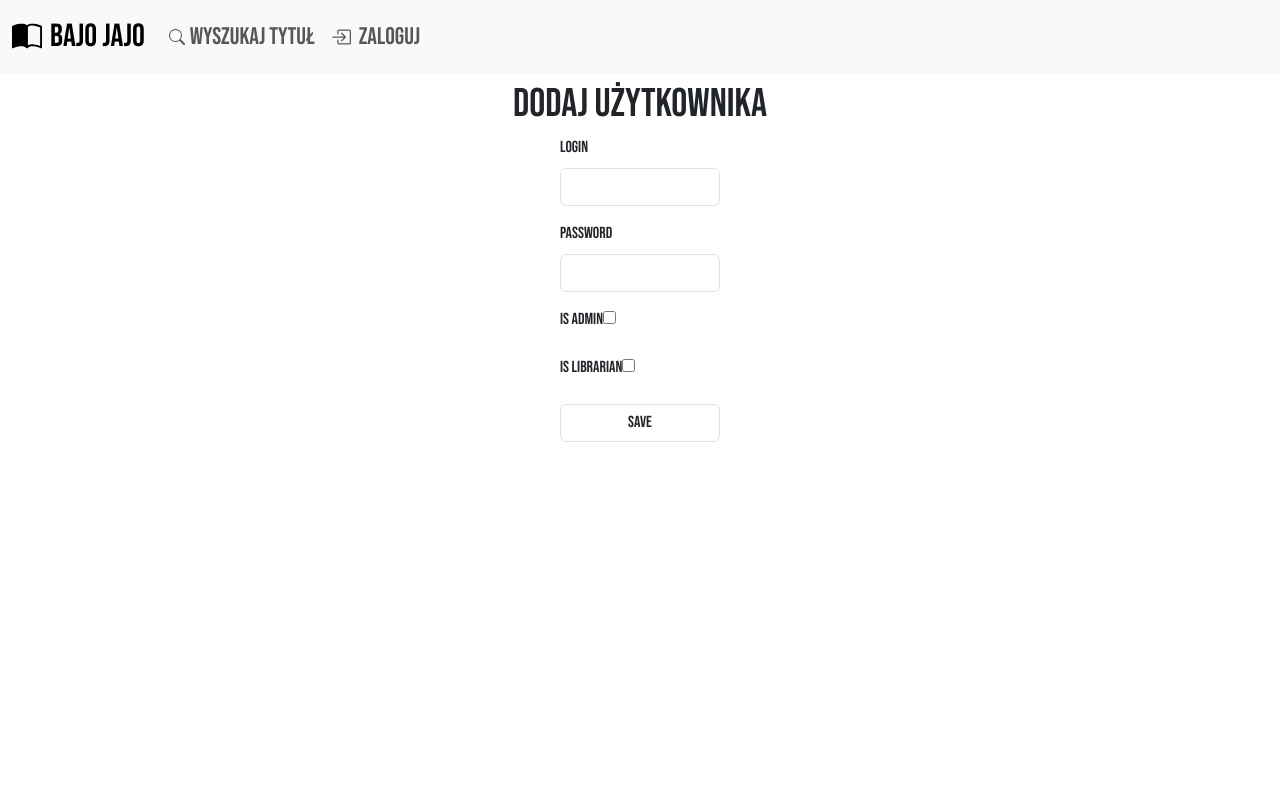
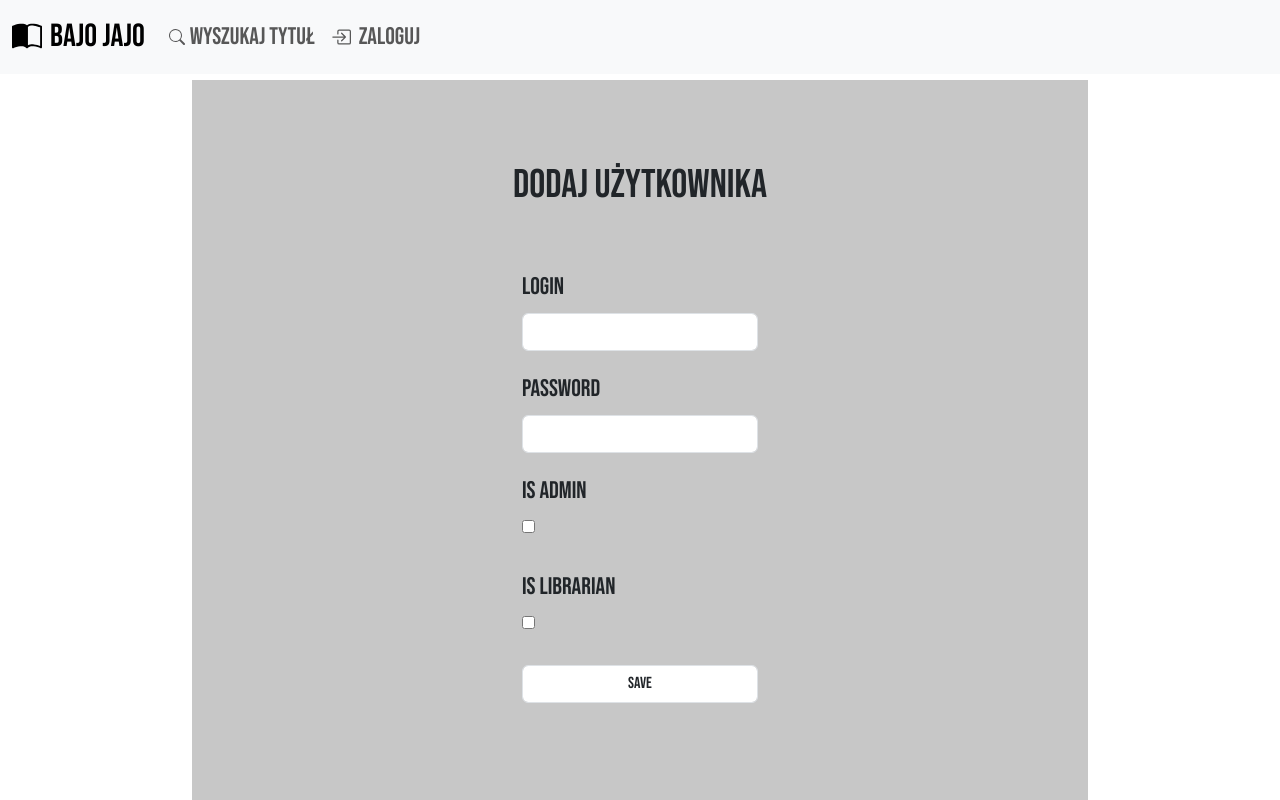
Before and after one commit to Scoobydowsky/library-Internet-Technologies-Project, a Symfony app: template site/templates/admin/user/add_user.html.twig in a window 1280 px wide. Run offline with Twig, Linux system fonts and the light colour scheme; the template is opened without the code that fills it, so the values that code supplies are empty; form fields are guessed from the names that the template uses; some libraries are stand-ins or nearby versions.

Commit message:
FRONT: admin panel and add_user view

```diff
--- /dev/null
+++ b/site/public/css/add_user.css
@@ -0,0 +1,55 @@
+button {
+  margin-top: 10px;
+  color: #fff;
+  background-color: #343a40;
+  border-color: #343a40;
+  border-radius: 0.25rem;
+  padding: 0.375rem 0.75rem;
+  font-size: 1rem;
+  line-height: 1.5;
+  font-size: x-large;
+}
+
+button:hover {
+  color: #fff;
+  background-color: #23272b;
+  border-color: #1d2124;
+}
+
+button:focus,
+button.focus {
+  box-shadow: 0 0 0 0.2rem rgba(52, 58, 64, 0.5);
+}
+
+button.disabled,
+button:disabled {
+  color: #fff;
+  background-color: #343a40;
+  border-color: #343a40;
+}
+
+button:not(:disabled):not(.disabled):active,
+button:not(:disabled):not(.disabled).active,
+.show > button.dropdown-toggle {
+  color: #fff;
+  background-color: #1d2124;
+  border-color: #171a1d;
+}
+
+button:not(:disabled):not(.disabled):active:focus,
+button:not(:disabled):not(.disabled).active:focus,
+.show > button.dropdown-toggle:focus {
+  box-shadow: 0 0 0 0.2rem rgba(52, 58, 64, 0.5);
+}
+
+input {
+  margin-bottom: 20px;
+  padding: 5px;
+  font-family: "Courier New", Courier, monospace;
+  font-size: x-large;
+}
+
+label {
+  font-size: x-large;
+  display: block;
+}
--- a/site/public/css/base.css
+++ b/site/public/css/base.css
@@ -57,10 +57,10 @@
   margin-right: 5px;
 }
 
-.navbar,
+/* .navbar,
 .nav-item {
   z-index: 1;
-}
+} */
 
 .nav-link span {
   font-size: x-large;
--- a/site/public/css/booklist.css
+++ b/site/public/css/booklist.css
@@ -6,10 +6,6 @@
   padding: 30px;
 }
 
-.main_container {
-  justify-content: center;
-}
-
 a {
   text-decoration: none;
   color: black;
--- a/site/public/css/settings.css
+++ b/site/public/css/settings.css
@@ -11,6 +11,6 @@
   align-items: center;
 }
 
-button {
+a {
   min-width: fit-content;
 }
--- a/site/templates/admin/user/add_user.html.twig
+++ b/site/templates/admin/user/add_user.html.twig
@@ -1,8 +1,14 @@
 {% extends 'base.html.twig' %}
+    {% block stylesheets %}
+        <link rel="stylesheet" href="{{ asset('css/settings.css') }}">
+        <link rel="stylesheet" href="{{ asset('css/add_user.css') }}">
+    {% endblock %}
 
 {% block body %}
+
+    <div class="bcg">
         <h1>Dodaj użytkownika</h1>
-
+        <div class="row">
             {{ form_start(form) }}
             {{ form_row(form.login) }}
             {{ form_row(form.password) }}
@@ -10,4 +16,6 @@
             {{ form_row(form.isLibrarian) }}
             {{ form_row(form.save) }}
             {{ form_end(form) }}
+        </div>
+    </div>
 {% endblock %}
--- a/site/templates/books/list.html.twig
+++ b/site/templates/books/list.html.twig
@@ -43,5 +43,4 @@
                 </tbody>
             </table>
         </div>
-
 {% endblock %}
```
Also changed, not shown: site/templates/admin/menu.html.twig (+10 -4 lines), site/templates/user/settings.html.twig (+17 -4 lines). Lines whose indentation alone changed are shown as unchanged.
